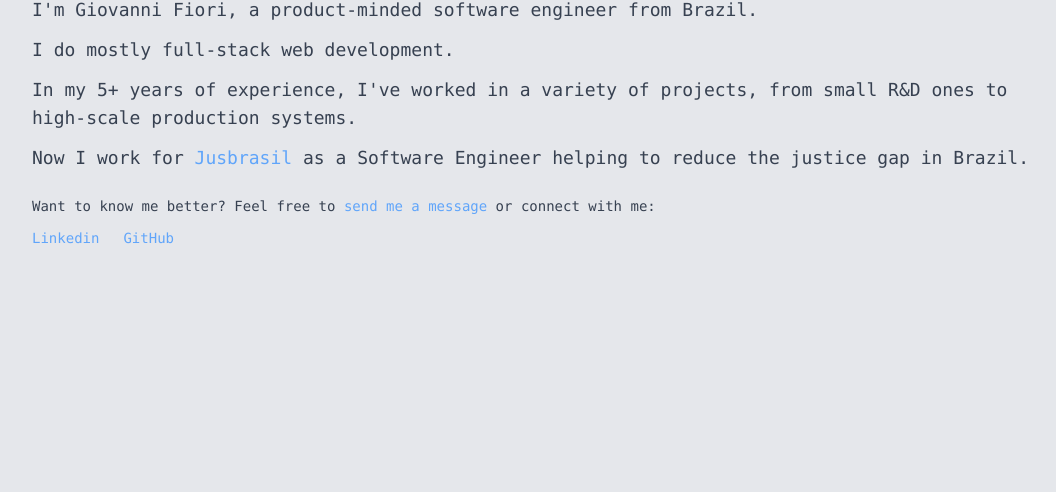
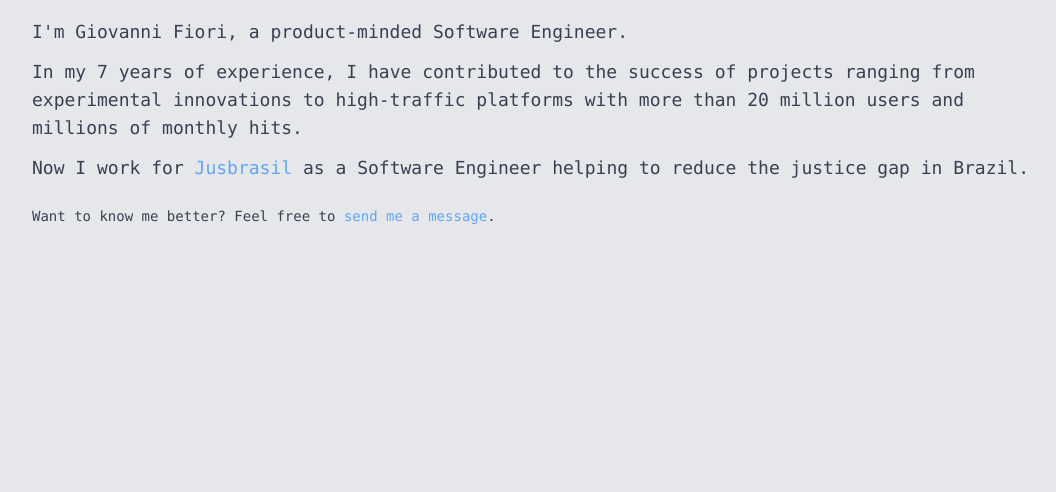
Before and after one commit to giovannifiori/giovannifiori.github.io, a website: page index.html in a window 1280 px wide. Shown: the part 308-800 px from the top of the page, without its empty margins (96-1152 px from the left). Drawn offline with Linux system fonts and the light colour scheme.

Commit message:
updade copy and make date dynamic

```diff
--- a/index.html
+++ b/index.html
@@ -23,6 +23,12 @@
       href="public/img/favicon-16x16.png"
     />
     <link rel="manifest" href="public/site.webmanifest" />
+    <script>
+      window.addEventListener('load', () => {
+        const yearsOfExperience = new Date().getFullYear() - 2017;
+        document.getElementById("years-exp").innerText = yearsOfExperience;
+      })
+    </script>
   </head>
   <body>
     <main
@@ -32,14 +38,10 @@
         <h1 class="text-3xl font-bold text-gray-900">Hello!</h1>
         <div class="flex flex-col gap-3 text-lg max-w-5xl">
           <p>
-            I&apos;m Giovanni Fiori, a product-minded software engineer from
-            Brazil.
+            I&apos;m Giovanni Fiori, a product-minded Software Engineer.
           </p>
-          <p>I do mostly full-stack web development.</p>
           <p>
-            In my 5+ years of experience, I&apos;ve worked in a variety of
-            projects, from small R&D ones to high-scale production systems.
-          </p>
+            In my <span id="years-exp">7</span> years of experience, I have contributed to the success of projects ranging from experimental innovations to high-traffic platforms with more than 20 million users and millions of monthly hits.</p>
           <p>
             Now I work for
             <a
@@ -55,18 +57,9 @@
           <p>
             Want to know me better? Feel free to
             <a target="_blank" href="mailto:contact@gfiori.dev"
-              >send me a message</a
-            >
-            or connect with me:
+              >send me a message</a>.
           </p>
-          <div class="flex gap-6">
-            <a target="_blank" href="https://linkedin.com/in/giovannifiori"
-              >Linkedin</a
-            >
-            <a target="_blank" href="https://github.com/giovannifiori"
-              >GitHub</a
-            >
-          </div>
+
         </div>
       </div>
     </main>
```
